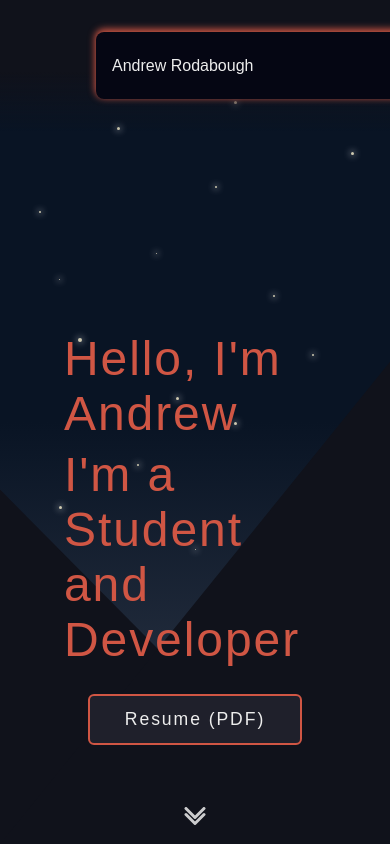
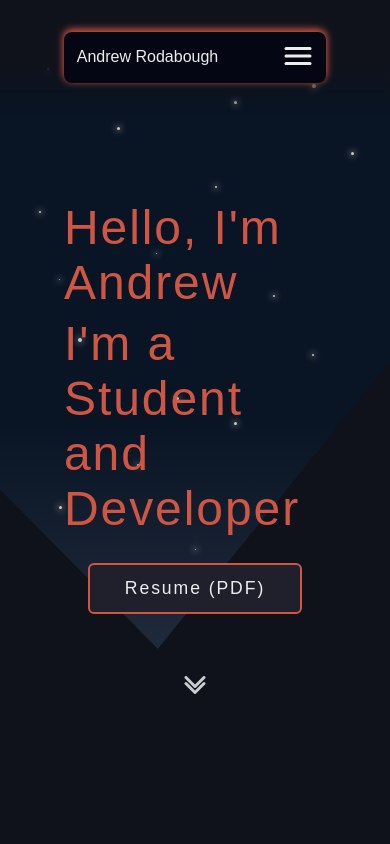
Before and after one commit to AndrewRodabough/personal_site, a React (Vite) app: page / in a window 390 px wide. Shown: the top 844 px of the page. Built offline with nearby package versions, Linux system fonts and the light colour scheme.

Commit message:
nav bar styled

```diff
--- a/src/components/navbar/navbar.css
+++ b/src/components/navbar/navbar.css
@@ -1,20 +1,20 @@
 @import '../../styles.css';
 
-
-.navbar{
+.navbarcontainer{
     color: var(--nav-text);
     background-color: var(--nav-background);
 
     border-radius: 0.5rem;
-    padding: 1rem;
+    padding: 0.8rem;
 
     display: flex;
-    justify-content: space-between;
+    flex-direction: column;
     box-shadow: 0 -2px 7px 1px var(--glow);
 
     max-width: 66rem;
+    min-height: 50px;
     width: 100%;
-    min-width: 30rem;
+
     align-content: center;
 
     margin-left: auto;
@@ -23,10 +23,68 @@
     box-sizing: border-box;
 }
 
+.navbarhorizontal{
+    display: flex;
+    align-items: center;
+    justify-content: space-between;
+    width: 100%;
+}
+
+.navbarvertical {
+    /* Set initial state for animation */
+    max-height: 0; /* Hidden initially */
+    overflow: hidden; /* Hide overflowing content */
+    transition: max-height 0.25s ease-out; /* Smooth transition for max-height */
+}
+
+.navbarvertical.open {
+    /* When menu is open, set a max-height that's large enough to show all content */
+    /* You might need to adjust this value based on your actual menu height */
+    max-height: 200px; /* Example: adjust as needed */
+    transition: max-height 0.25s ease-in; /* Adjust timing and easing for appearance */
+}
+
+
+.navbarvertical ul{
+    align-items: center;
+    display: flex;
+    flex-direction: column;
+    gap: 1rem;
+    list-style: none;
+    padding-top: 1rem; /* Add some padding to separate from the horizontal menu */
+    padding-bottom: 1rem; /* Add some padding to the bottom */
+}
+
+.horizortal-menu{
+
+}
+
+.vertical-menu{
+    /* These styles will be applied to the 'nav' element inside navbarvertical */
+    width: 100%; /* Ensure it takes full width */
+}
+
+
+.vertical-menu  a {
+    color: var(--nav-text);
+    text-decoration: none;
+}
+
+.vertical-menu a:hover {
+    color: var(--accent);
+    text-shadow: 0px 2px 6px var(--glow);
+    transition: color 0.15s;
+}
+
+
 .hamburger{
     background-color: transparent;
     border: none;
     stroke: var(--nav-text);
+    stroke-width: 10;
+    stroke-linecap: round;
+    cursor: pointer; /* Indicate it's clickable */
+    padding: 0;
 }
 
 
@@ -34,6 +92,7 @@
 .left{
     display: flex;
     align-items: center;
+    min-height: 25px;
 }
 
 .left h1{
@@ -44,6 +103,7 @@
     display: flex;
     align-items: center;
     font-size: 1rem;
+    min-height: 25px;
 }
 
 .right nav ul{
--- a/src/components/navbar/navbar.tsx
+++ b/src/components/navbar/navbar.tsx
@@ -19,7 +19,7 @@ const NavBar: React.FC = () => {
 
     useEffect(() => {
         const handleResize = () => {
-            if (window.innerWidth >= 768) {
+            if (window.innerWidth >= 650) {
                 setIsHamburgerVisible(false);
             } else {
                 setIsHamburgerVisible(true);
@@ -38,9 +38,9 @@ const NavBar: React.FC = () => {
 
     return (
         <header>
-            <div className="navbar">
+            <div className="navbarcontainer">
 
-
+                <div className="navbarhorizontal">
                     <div className="left">
                         <h1>Andrew Rodabough</h1>
                     </div>
@@ -49,15 +49,15 @@ const NavBar: React.FC = () => {
 
                         {isHamburger ? (
                             <button className="hamburger" onClick={toggleMenu}>
-                            <svg viewBox="0 0 100 70" width="40" height="30">
-                                <line x1="10" y1="20" x2="90" y2="20" stroke="#fff" strokeWidth="12" strokeLinecap="round"/>
-                                <line x1="10" y1="40" x2="90" y2="40" stroke="#fff" strokeWidth="12" strokeLinecap="round"/>
-                                <line x1="10" y1="60" x2="90" y2="60" stroke="#fff" strokeWidth="12" strokeLinecap="round"/>
+                                <svg viewBox="0 0 100 50" width="30" height="22">
+                                    <line x1="10" y1="0" x2="90" y2="0"/>
+                                    <line x1="10" y1="25" x2="90" y2="25"/>
+                                    <line x1="10" y1="50" x2="90" y2="50"/>
                                 </svg>
                             </button>
                         ) : (
 
-                        <nav>
+                            <nav className='horizontal-menu'>
                                 <ul>
                                     <li><a href="#about">About</a></li>
                                     <li><a href="#projects">Projects</a></li>
@@ -68,12 +68,13 @@ const NavBar: React.FC = () => {
                             </nav>
                         )}
                     </div>
+
                 </div>
 
-
-                {isHamburger && isMenuOpen && (
-                    <div className='navbar'>
-                    <nav className="mobile-menu">
+                {/* Apply the 'open' class based on isMenuOpen state */}
+                <div className={`navbarvertical ${isMenuOpen && isHamburger ? 'open' : ''}`}>
+                    {/* The content itself is always rendered, but its visibility is controlled by max-height */}
+                    <nav className="vertical-menu">
                         <ul>
                             <li><a href="#about">About</a></li>
                             <li><a href="#projects">Projects</a></li>
@@ -83,8 +84,8 @@ const NavBar: React.FC = () => {
                         </ul>
                     </nav>
                 </div>
-                )}
 
+            </div>
         </header>
     );
 };
--- a/src/styles.css
+++ b/src/styles.css
@@ -126,7 +126,7 @@ body {
 
 
 header{
-    position: sticky;
+    position: fixed;
     top: 0;
     left: 0;
     width: 100%;
@@ -134,8 +134,8 @@ header{
     background: linear-gradient(to bottom, var(--background-primary) 55%, #00000000);
 
     padding-top: 2rem;
-    padding-left: 6rem;
-    padding-right: 6rem;
+    padding-left: 4rem;
+    padding-right: 4rem;
     padding-bottom: 2rem;
     box-sizing: border-box;
 }
```
Lines whose indentation alone changed are shown as unchanged.
